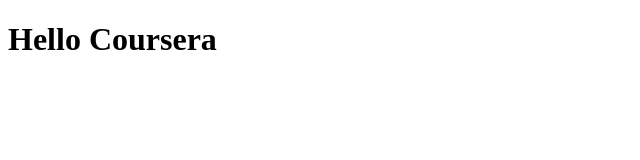
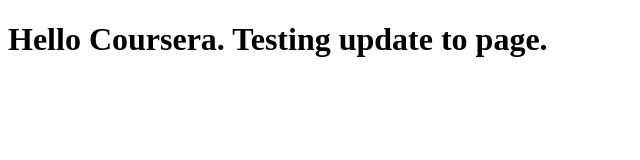
Before and after one commit to stephenlanim/coursera-test, a plain HTML site: page site/index.html in a window 1280 px wide. Shown: the whole page, without its empty margins (0-640 px from the left). Drawn offline with Linux system fonts and the light colour scheme.

Commit message:
Rename and small addition to page content.

```diff
--- a/site/coursera-index.html
+++ b/site/index.html
@@ -4,6 +4,7 @@
     <title>Welcome!</title>
 </head>
 <body>
-<h1>Hello Coursera</h1>
+<h1>Hello Coursera.
+Testing update to page.</h1>
 </body>
 </html>
```
